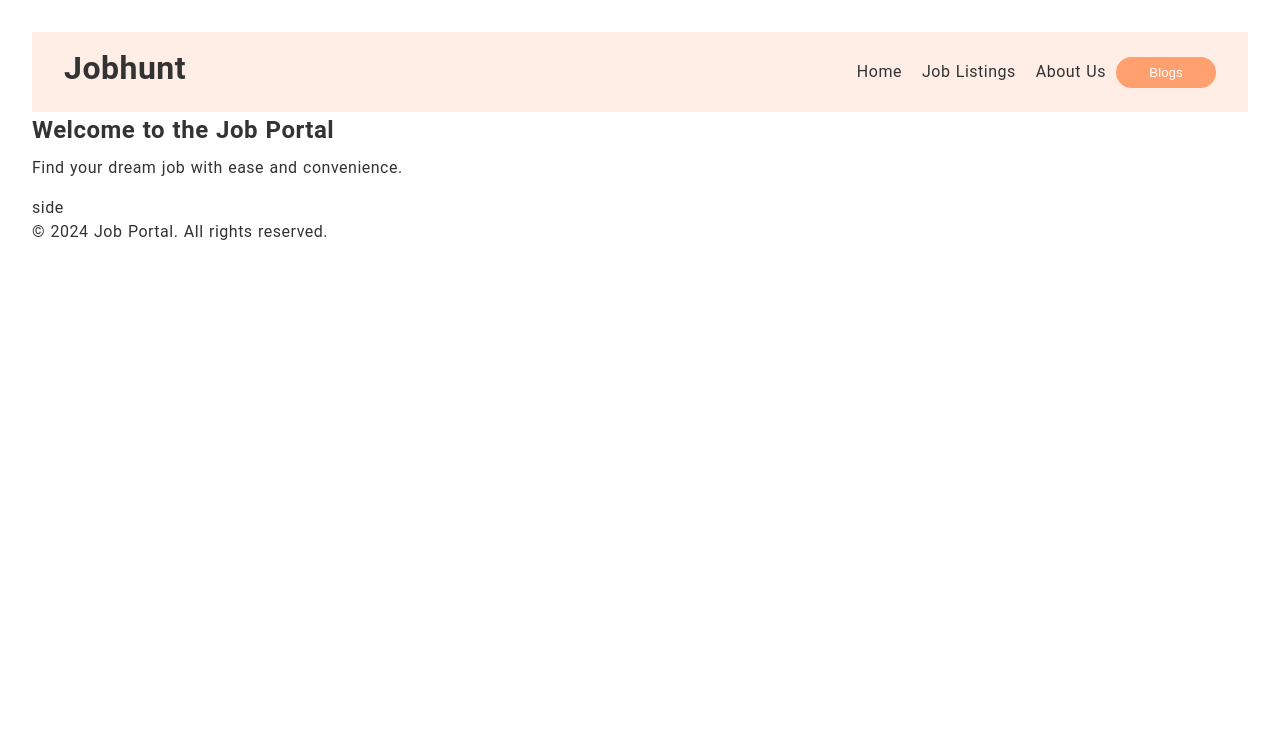
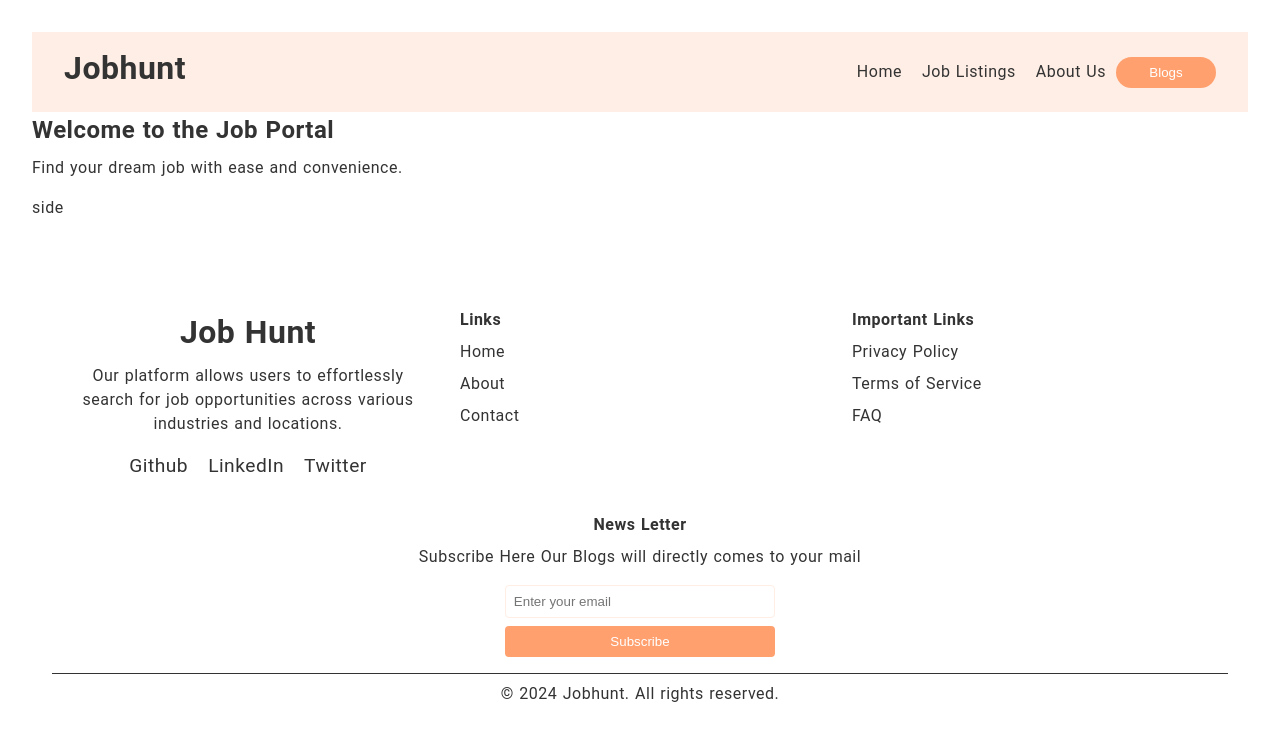
Before and after one commit to Mansoor-P/jobhunt, a React (Vite) app: page / in a window 1280 px wide. Shown: the top 740 px of the page. Built offline with nearby package versions, Linux system fonts and the light colour scheme.

Commit message:
footer component and styles

```diff
--- a/src/assets/styles/Footer.css
+++ b/src/assets/styles/Footer.css
@@ -0,0 +1,142 @@
+.footer {
+  display: flex;
+  flex-wrap: wrap;
+  justify-content: space-between;
+  padding: 2rem;
+  background-color: white;
+  color: var(--text-color);
+  margin-top: 40px;
+  padding-left: 20px;
+  padding-right: 20px;
+}
+
+.footer-section {
+  flex: 1 1 20rem;
+  margin: 1rem;
+  min-width: 300px;
+}
+
+.company-info {
+  display: flex;
+  flex-direction: column;
+  align-items: center;
+  text-align: center;
+}
+
+.company-logo {
+  width: 150px;
+  height: auto;
+  margin-bottom: 1rem;
+}
+.company-info .social_icons {
+  display: flex;
+  gap: 20px;
+  color: var(--text-color);
+}
+.company-info .social_icons a {
+  text-decoration: none;
+  font-size: 1.2rem;
+  color: var(--text-color);
+}
+
+.company-info .social_icons a:hover {
+  cursor: pointer;
+  text-decoration: underline;
+  color: var(--primary-color);
+}
+.links ul,
+.important-links ul {
+  list-style: none;
+  padding: 0;
+}
+
+.links ul li,
+.important-links ul li {
+  margin-bottom: 0.5rem;
+}
+
+.links ul li a,
+.important-links ul li a {
+  color: var(--text-color);
+  text-decoration: none;
+}
+
+.links ul li a:hover,
+.important-links ul li a:hover {
+  text-decoration: underline;
+  color: var(--primary-color);
+}
+
+.newsletter {
+  display: flex;
+  flex-direction: column;
+  align-items: center;
+}
+
+.newsletter-input {
+  padding: 0.5rem;
+  margin-bottom: 0.5rem;
+  border: 1px solid var(--light-color-1); /* Added border for input */
+  border-radius: 4px;
+  width: 100%;
+}
+
+.newsletter-button {
+  padding: 0.5rem;
+  background-color: var(--primary-color);
+  color: #ffffff;
+  border: none;
+  border-radius: 4px;
+  cursor: pointer;
+  width: 100%;
+}
+
+.footer-last {
+  width: 100%;
+  text-align: center;
+  padding: 0.5rem;
+  border-top: 1px solid var(--text-color);
+}
+
+@media (max-width: 1024px) {
+  .footer {
+    padding: 1.5rem;
+  }
+
+  .footer-section {
+    flex: 1 1 45%;
+  }
+}
+
+@media (max-width: 768px) {
+  .footer {
+    flex-direction: column;
+    align-items: center;
+    padding: 1rem;
+  }
+
+  .footer-section {
+    flex: 1 1 100%;
+    margin: 0.5rem 0;
+    text-align: center;
+  }
+
+  .newsletter {
+    width: 100%;
+  }
+
+  .newsletter-input,
+  .newsletter-button {
+    width: auto;
+  }
+}
+
+@media (max-width: 480px) {
+  .footer {
+    padding: 0.5rem;
+  }
+
+  .company-logo {
+    width: 100px;
+  }
+}
--- a/src/components/Footer.jsx
+++ b/src/components/Footer.jsx
@@ -2,8 +2,74 @@ import "../assets/styles/Footer.css";
 
 function Footer() {
   return (
-    <footer className="footer">
-      <p>&copy; 2024 Job Portal. All rights reserved.</p>
+    <footer className="container footer">
+      <div className="footer-section company-info">
+        <h1>Job Hunt</h1>
+        <p>
+          Our platform allows users to effortlessly search for job opportunities
+          across various industries and locations.
+        </p>
+        <div className="social_icons">
+          <a href="">
+            <i className="bi bi-github"></i>
+            Github
+          </a>
+          <a href="">
+            <i className="bi bi-linkedin"></i>
+            LinkedIn
+          </a>
+          <a href="">
+            <i className="bi bi-twitter"></i>
+            Twitter
+          </a>
+        </div>
+      </div>
+      <div className="footer-section links">
+        <h4>Links</h4>
+        <ul>
+          <li>
+            <a href="/home">Home</a>
+          </li>
+          <li>
+            <a href="/about">About</a>
+          </li>
+
+          <li>
+            <a href="/contact">Contact</a>
+          </li>
+        </ul>
+      </div>
+      <div className="footer-section important-links">
+        <h4>Important Links</h4>
+        <ul>
+          <li>
+            <a href="/privacy">Privacy Policy</a>
+          </li>
+          <li>
+            <a href="/terms">Terms of Service</a>
+          </li>
+          <li>
+            <a href="/faq">FAQ</a>
+          </li>
+        </ul>
+      </div>
+      <div className="footer-section newsletter">
+        <h4>News Letter</h4>
+        <p>Subscribe Here Our Blogs will directly comes to your mail</p>
+        <form>
+          <input
+            type="email"
+            placeholder="Enter your email"
+            className="newsletter-input"
+          />
+          <button type="submit" className="newsletter-button">
+            Subscribe
+          </button>
+        </form>
+      </div>
+      <div className="footer-last">
+        <p>&copy; 2024 Jobhunt. All rights reserved.</p>
+      </div>
     </footer>
   );
 }
```
